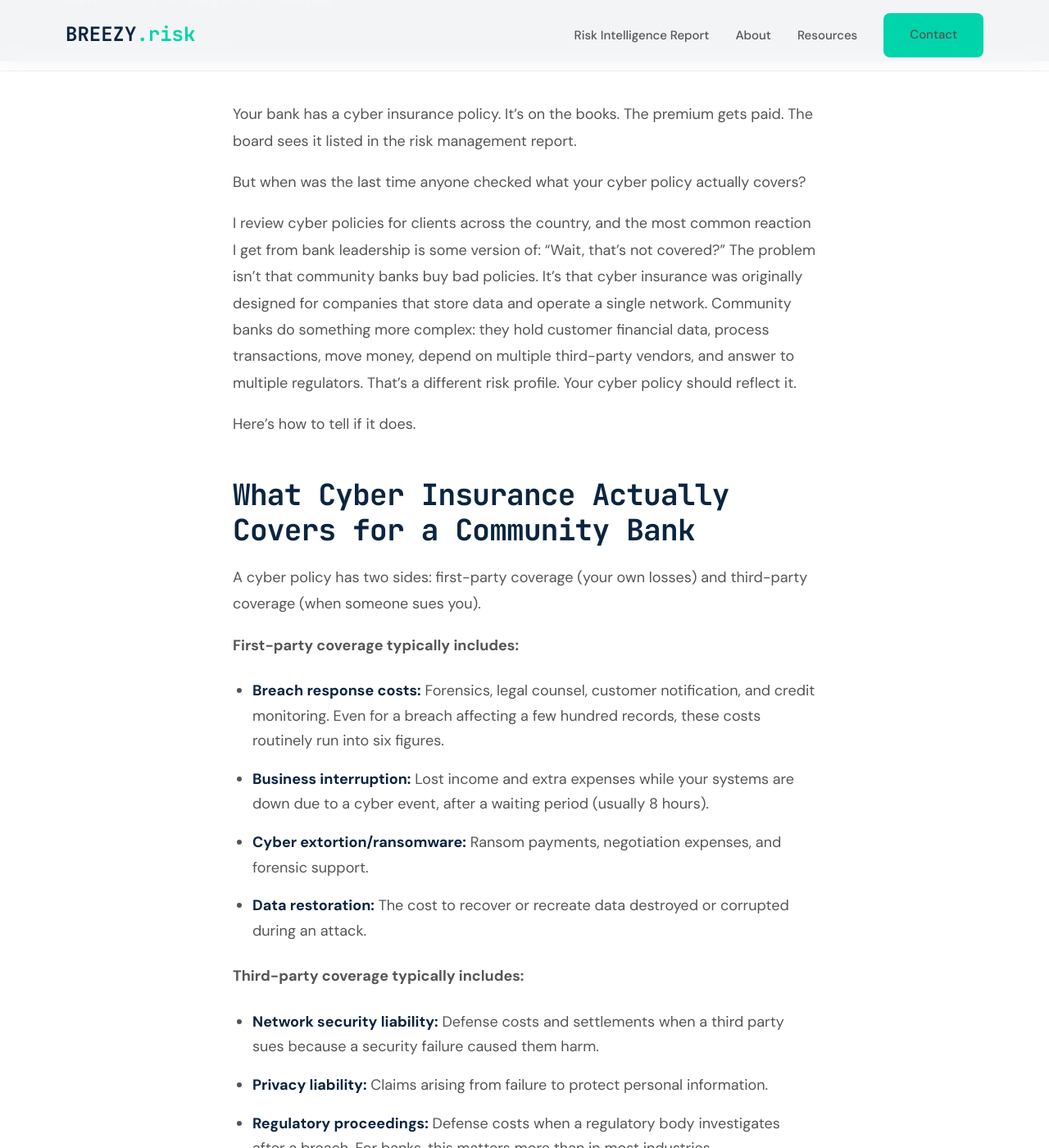
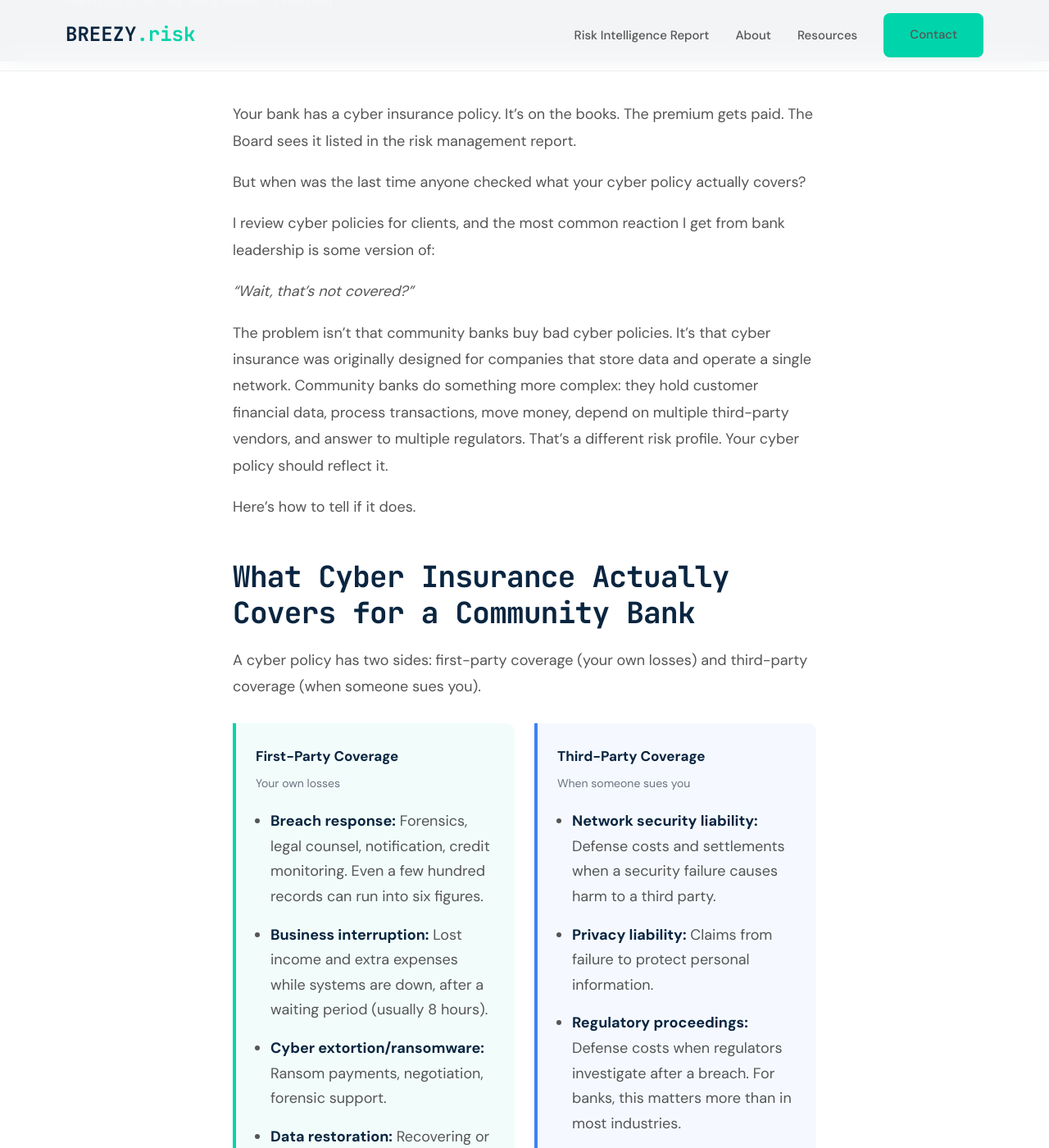
Before and after one commit to joeproe1/breezyins.com, a Jekyll site: the page built from _posts/2026-03-03-cyber-insurance-for-community-banks.md, in a window 1280 px wide and 1400 px high, scrolled down 463 px. Shown: the whole window at 82% size. Built offline with Jekyll 4.4.1, drawn with Linux system fonts in a browser that asks for light colours; some of the changed text lies outside the part shown.

Commit message:
Refine community bank cyber insurance blog: copy, formatting, visuals
- Capitalize Board throughout
- Remove "across the country" filler
- Pull "Wait, that's not covered?" into italic standalone line
- Add "cyber" to "bad policies"
- Two-column styled cards for first-party/third-party overview
- Add "Blind Spots:" prefix to coverage gaps heading
- Introduce BEC acronym and use going forward
- "This is getting worse" → "And it is getting worse"

Co-Authored-By: Claude Opus 4.6 <noreply@anthropic.com>

```diff
--- a/_posts/2026-03-03-cyber-insurance-for-community-banks.md
+++ b/_posts/2026-03-03-cyber-insurance-for-community-banks.md
@@ -10,11 +10,15 @@ image: /assets/images/Blog-Cyber-Insurance-Banks.png
 permalink: /insights/cyber-insurance-for-community-banks/
 ---
 
-Your bank has a cyber insurance policy. It's on the books. The premium gets paid. The board sees it listed in the risk management report.
+Your bank has a cyber insurance policy. It's on the books. The premium gets paid. The Board sees it listed in the risk management report.
 
 But when was the last time anyone checked what your cyber policy actually covers?
 
-I review cyber policies for clients across the country, and the most common reaction I get from bank leadership is some version of: "Wait, that's not covered?" The problem isn't that community banks buy bad policies. It's that cyber insurance was originally designed for companies that store data and operate a single network. Community banks do something more complex: they hold customer financial data, process transactions, move money, depend on multiple third-party vendors, and answer to multiple regulators. That's a different risk profile. Your cyber policy should reflect it.
+I review cyber policies for clients, and the most common reaction I get from bank leadership is some version of:
+
+*"Wait, that's not covered?"*
+
+The problem isn't that community banks buy bad cyber policies. It's that cyber insurance was originally designed for companies that store data and operate a single network. Community banks do something more complex: they hold customer financial data, process transactions, move money, depend on multiple third-party vendors, and answer to multiple regulators. That's a different risk profile. Your cyber policy should reflect it.
 
 Here's how to tell if it does.
 
@@ -22,30 +26,42 @@ Here's how to tell if it does.
 
 A cyber policy has two sides: first-party coverage (your own losses) and third-party coverage (when someone sues you).
 
-**First-party coverage typically includes:**
+<div style="display: grid; grid-template-columns: 1fr 1fr; gap: 24px; margin: 28px 0;">
 
-- **Breach response costs:** Forensics, legal counsel, customer notification, and credit monitoring. Even for a breach affecting a few hundred records, these costs routinely run into six figures.
-- **Business interruption:** Lost income and extra expenses while your systems are down due to a cyber event, after a waiting period (usually 8 hours).
-- **Cyber extortion/ransomware:** Ransom payments, negotiation expenses, and forensic support.
-- **Data restoration:** The cost to recover or recreate data destroyed or corrupted during an attack.
+<div style="border-left: 4px solid #00D4AA; padding: 24px 24px; background: rgba(0,212,170,0.05); border-radius: 0 10px 10px 0;">
+<strong style="font-size: 17px; color: #0A2540;">First-Party Coverage</strong><br>
+<span style="font-size: 14px; color: #6b7280;">Your own losses</span>
+<ul style="margin: 16px 0 0; padding-left: 18px; line-height: 1.8;">
+<li><strong>Breach response:</strong> Forensics, legal counsel, notification, credit monitoring. Even a few hundred records can run into six figures.</li>
+<li><strong>Business interruption:</strong> Lost income and extra expenses while systems are down, after a waiting period (usually 8 hours).</li>
+<li><strong>Cyber extortion/ransomware:</strong> Ransom payments, negotiation, forensic support.</li>
+<li><strong>Data restoration:</strong> Recovering or recreating data destroyed during an attack.</li>
+</ul>
+</div>
 
-**Third-party coverage typically includes:**
+<div style="border-left: 4px solid #3B82F6; padding: 24px 24px; background: rgba(59,130,246,0.05); border-radius: 0 10px 10px 0;">
+<strong style="font-size: 17px; color: #0A2540;">Third-Party Coverage</strong><br>
+<span style="font-size: 14px; color: #6b7280;">When someone sues you</span>
+<ul style="margin: 16px 0 0; padding-left: 18px; line-height: 1.8;">
+<li><strong>Network security liability:</strong> Defense costs and settlements when a security failure causes harm to a third party.</li>
+<li><strong>Privacy liability:</strong> Claims from failure to protect personal information.</li>
+<li><strong>Regulatory proceedings:</strong> Defense costs when regulators investigate after a breach. For banks, this matters more than in most industries.</li>
+</ul>
+</div>
 
-- **Network security liability:** Defense costs and settlements when a third party sues because a security failure caused them harm.
-- **Privacy liability:** Claims arising from failure to protect personal information.
-- **Regulatory proceedings:** Defense costs when a regulatory body investigates after a breach. For banks, this matters more than in most industries.
+</div>
 
 That's the standard package. For a typical business, it works reasonably well. For a community bank, it has blind spots that deserve attention.
 
-## Where Cyber Insurance Falls Short for Community Banks
+## Blind Spots: Where Cyber Insurance Falls Short for Community Banks
 
 ### Wire fraud and social engineering coverage is probably sublimited
 
-Wire fraud and business email compromise are among the costliest cyber threats facing banks. Business email compromise alone accounts for roughly $3 billion in reported losses annually. Banks are in the business of moving money, and attackers know it.
+Wire fraud and business email compromise (BEC) are among the costliest cyber threats facing banks. BEC alone accounts for roughly $3 billion in reported losses annually. Banks are in the business of moving money, and attackers know it.
 
 Most cyber policies offer social engineering coverage as an endorsement, not a core coverage. Sublimits typically range from $100K to $250K. If a bank employee is tricked into wiring $500K to a fraudulent account, the cyber policy sublimit may cover half. The fidelity bond may or may not respond, depending on whether the loss qualifies under the bond language.
 
-This is getting worse. AI-generated voice and video can now impersonate executives in real time, and most policy language was written for email-based scams. For a deeper look at how deepfakes are breaking callback verification procedures and widening this gap, see [Wire Fraud at Your Bank: Is That a Cyber Claim or a Bond Claim?]({{ '/insights/wire-fraud-cyber-claim-or-bond-claim/' | relative_url }})
+And it is getting worse. AI-generated voice and video can now impersonate executives in real time, and most policy language was written for email-based scams. For a deeper look at how deepfakes are breaking callback verification procedures and widening this gap, see [Wire Fraud at Your Bank: Is That a Cyber Claim or a Bond Claim?]({{ '/insights/wire-fraud-cyber-claim-or-bond-claim/' | relative_url }})
 
 <div style="border-left: 3px solid #00D4AA; padding: 16px 20px; background: rgba(0,212,170,0.05); border-radius: 0 8px 8px 0; margin: 24px 0;">
 <strong>What to look for:</strong> Check whether your social engineering sublimit is adequate for your wire transfer volume. Check whether the policy defines "social engineering" broadly enough to include AI-generated voice and video. And if your policy requires a callback verification procedure, ask whether that procedure accounts for voice impersonation.
```
Also changed, not shown: other parts of _posts/2026-03-03-cyber-insurance-for-community-banks.md (+2 -2 lines).
